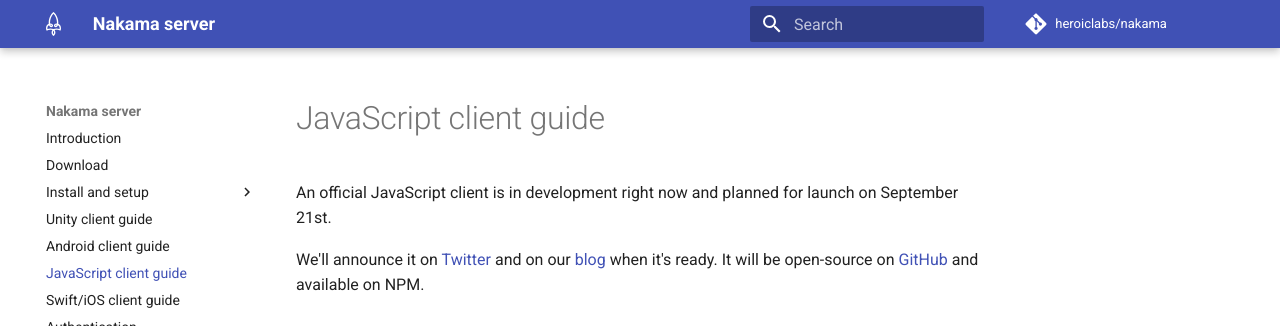
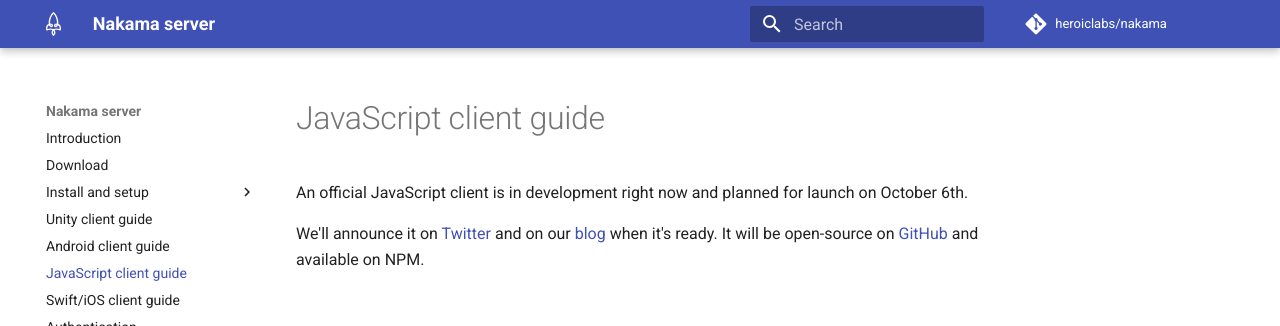
Before and after one commit to heroiclabs/nakama-docs, an MkDocs documentation site: the page built from docs/javascript-client-guide.md, in a window 1280 px wide and 1352 px high, cut to the strip 0-326 px from the top of the window. Built offline with MkDocs 1.6.1 and Material for MkDocs 9.7.7, drawn with Linux system fonts in a browser that asks for light colours; comment, search, counter and statistics services are not loaded; old or Windows-style settings are respelled for this version of MkDocs.

Commit message:
Doc fixes

```diff
--- a/docs/javascript-client-guide.md
+++ b/docs/javascript-client-guide.md
@@ -1,6 +1,6 @@
 # JavaScript client guide
 
-An official JavaScript client is in development right now and planned for launch on September 21st.
+An official JavaScript client is in development right now and planned for launch on October 6th.
 
 We'll announce it on <a href="https://twitter.com/heroicdev?lang=en" target="\_blank">Twitter</a> and on our <a href="https://blog.heroiclabs.com/" target="\_blank">blog</a> when it's ready. It will be open-source on <a href="https://github.com/heroiclabs" target="\_blank">GitHub</a> and available on NPM.
 
```
